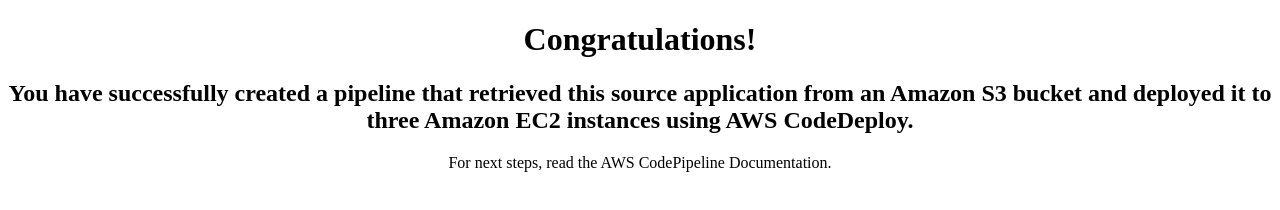
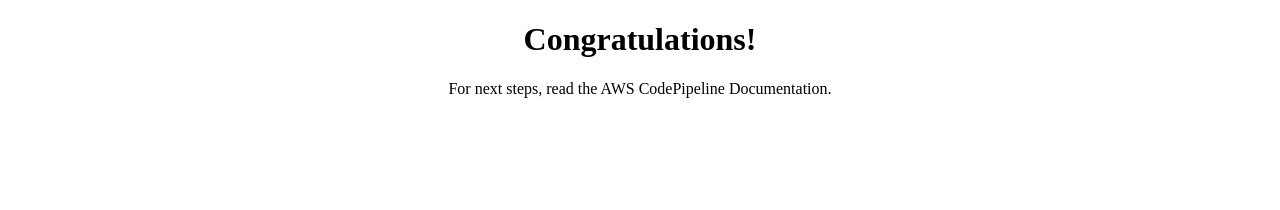
Before and after one commit to AchyutKulakarni/git-cicd, a plain HTML site: page index.html in a window 1280 px wide. Drawn offline with Linux system fonts and the light colour scheme.

Commit message:
Update index.html

```diff
--- a/index.html
+++ b/index.html
@@ -7,8 +7,6 @@
 <body>
   <div align="center">
     <h1>Congratulations!</h1>
-    <h2>You have successfully created a pipeline that retrieved this source application from an Amazon S3 bucket and deployed it
-	to three Amazon EC2 instances using AWS CodeDeploy.</h2>
     <p>For next steps, read the AWS CodePipeline Documentation.</p>
   </div>
 </body>
```
